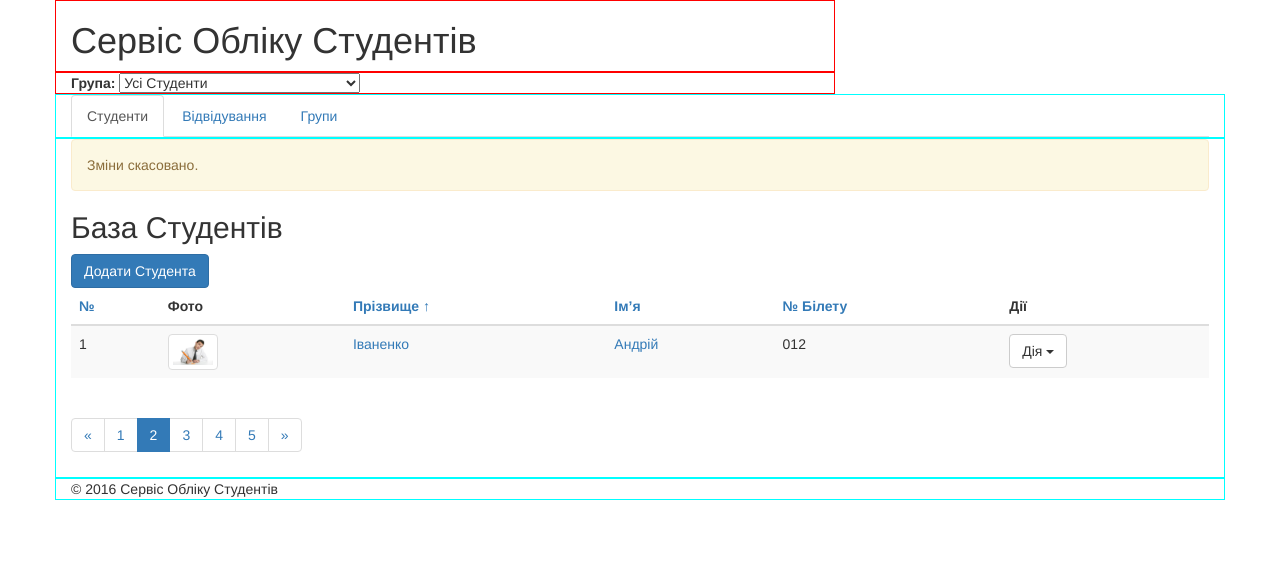
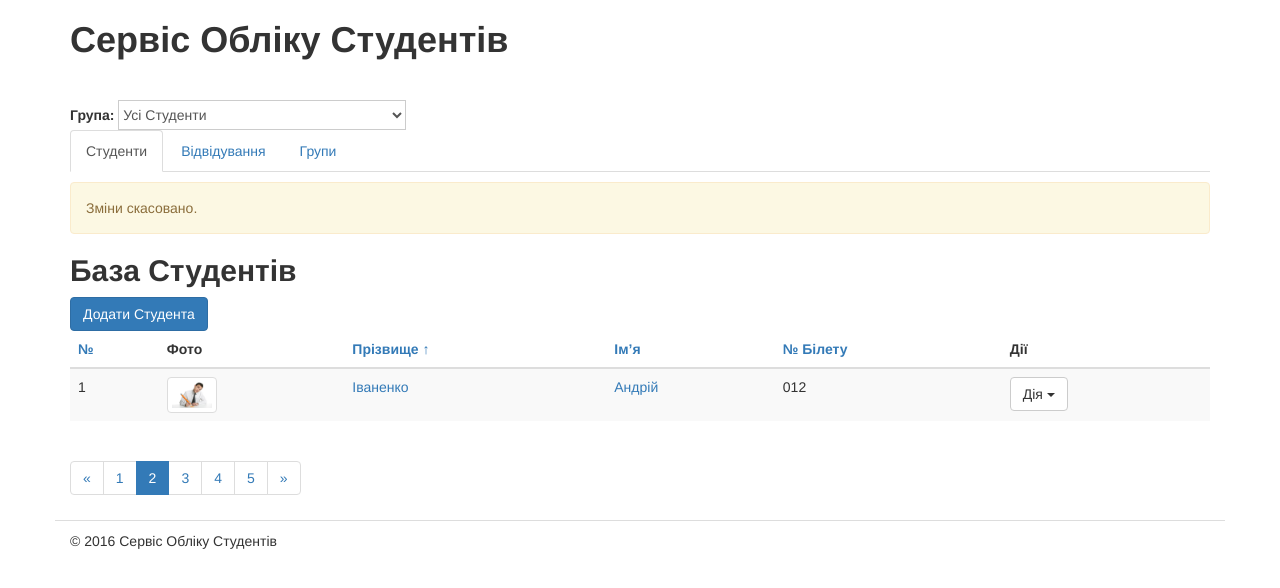
Before and after one commit to FujiwaraUA/Studenti_oblik, a Django app: page / in a window 1280 px wide. Shown: the top 588 px of the page. Run offline with Django 3.2, Linux system fonts and the light colour scheme; some libraries are stand-ins or nearby versions.

Commit message:
Django 1.6.1 static

```diff
--- /dev/null
+++ b/students/static/css/main.css
@@ -0,0 +1,27 @@
+/* Global Styles */
+.alert {
+  margin: 10px 0 5px 0;
+}
+h1, h2, h3, h4, h5, h6 {
+  font-weight: bold;
+}
+
+/* Groups Selector */
+#group-selector {
+  margin-top: 30px;
+}
+#group-selector select {
+  width: 80%;
+  margin: 0;
+  background-color: #ffffff;
+  border: 1px solid #cccccc;
+  height: 30px;
+  line-height: 30px;
+  color: #555555;
+}
+
+/* Footer Styles */
+#footer {
+  border-top: 1px solid #dddddd;
+  padding-top: 10px;
+}
--- a/students/templates/students/students_list.html
+++ b/students/templates/students/students_list.html
@@ -9,8 +9,8 @@
 
 
     <link rel="stylesheet" href="https://maxcdn.bootstrapcdn.com/bootstrap/3.3.7/css/bootstrap.min.css">
-    <style type="text/css">.col-xs-12, .col-xs-4, .col-xs-8 {border:1px solid red;}</style>
-    <link rel="stylesheet" href="./css/main.css"></head><body>
+<!--    <style type="text/css">.col-xs-12, .col-xs-4, .col-xs-8 {border:1px solid red;}</style> -->
+    <link rel="stylesheet" href="/static/css/main.css"></head><body>
     <!-- Start Container -->
     <div class="container">
 
@@ -18,12 +18,12 @@
       <div class="row" id="header">
 
         <!-- Logo -->
-        <div class="col-xs-8">
+        <div class="col-xs-12">
         <h1>Сервіс Обліку Студентів</h1>
         </div>
 
         <!-- Groups Selector -->
-        <div class="col-xs-8" id="group-selector">
+        <div class="col-xs-4" id="group-selector">
           <strong>Група:</strong>
           <select>
             <option value="">Усі Студенти</option>
@@ -74,7 +74,7 @@
               <tbody>
                 <tr>
                   <td>1</td>
-                  <td><img src="./img/me1.jpg" class="img-thumbnail" height="50" width="50"></td>
+                  <td><img src="/static/img/me1.jpg" class="img-thumbnail" height="50" width="50"></td>
                   <td><a title="Редагувати" href="{% url "students_edit" 125 %}">Іваненко</a></td>
                   <td><a title="Редагувати" href="{% url "students_edit" 125 %}">Андрій</a></td>
                   <td>012</td>
```
Also changed, not shown: students/static/img/me.jpeg (added), students/static/img/me1.jpg (added), students/static/img/piv.png (added), students/static/img/podoba3.jpg (added).
